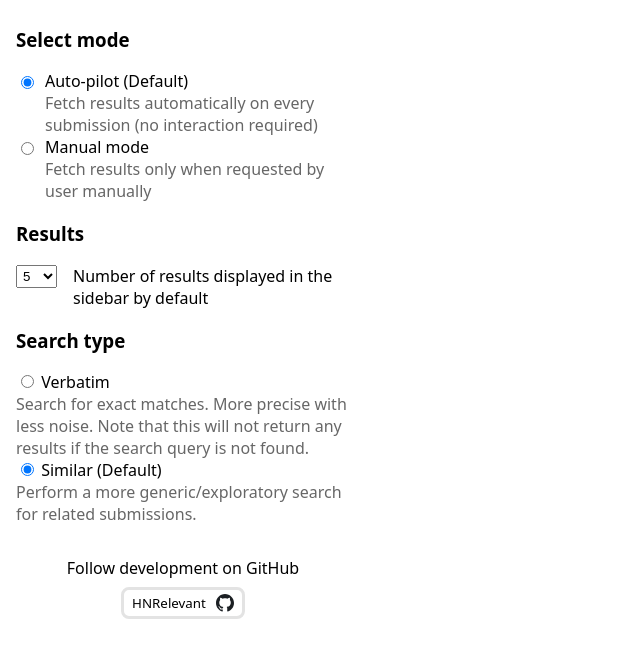
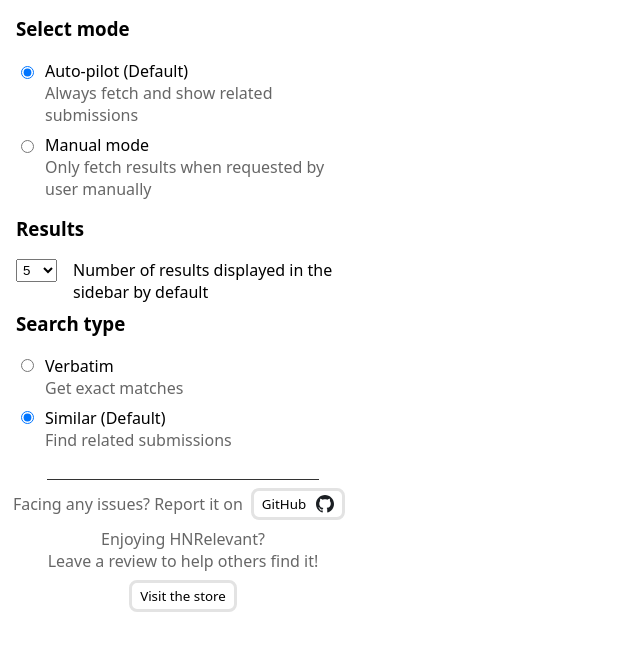
Before and after one commit to imdj/HNRelevant, a plain HTML site: page popup.html in a window 1280 px wide. Shown: the whole page, without its empty margins (0-640 px from the left). Drawn offline with Linux system fonts and the light colour scheme.

Commit message:
Improve popup UI

```diff
--- a/popup.html
+++ b/popup.html
@@ -10,24 +10,24 @@
 <body class="flex h-full flex-col justify-center items-center">
 <div class="flex flex-col w-full">
     <div class="ml-2">
-        <h3>Select mode</h3>
-        <div class="flex flex-row items-baseline">
+        <h3 class="mt-2">Select mode</h3>
+        <div class="flex flex-row items-baseline mb-2">
             <input type="radio" id="auto-mode" name="mode" value="auto" aria-describedby="auto-mode-desc" class="top-0.5 relative" checked>
             <div class="ml-2">
                 <label for="auto-mode">Auto-pilot (Default)</label>
-                <p id="auto-mode-desc">Fetch results automatically on every submission (no interaction required)</p>
+                <p id="auto-mode-desc">Always fetch and show related submissions</p>
             </div>
         </div>
-        <div class="flex flex-row items-baseline">
+        <div class="flex flex-row items-baseline mb-2">
             <input type="radio" id="manual-mode" name="mode" value="manual" aria-describedby="manual-mode-desc" class="top-0.5 relative">
             <div class="ml-2">
                 <label for="manual-mode">Manual mode</label>
-                <p id="manual-mode-desc">Fetch results only when requested by user manually</p>
+                <p id="manual-mode-desc">Only fetch results when requested by user manually</p>
             </div>
         </div>
     </div>
     <div class="ml-2">
-        <h3>Results</h3>
+        <h3 class="mt-2">Results</h3>
         <div class="flex flex-row">
             <select id="results" name="results" class="mb-auto p-0.5">
                 <option value="5" selected>5</option>
@@ -40,29 +40,38 @@
         </div>
     </div>
     <div class="ml-2">
-        <h3>Search type</h3>
-        <div>
+        <h3 class="mt-2">Search type</h3>
+        <div class="flex flex-row items-baseline mb-2">
             <input type="radio" id="verbatim" name="searchType" value="verbatim">
+            <div class="ml-2">
                 <label for="verbatim">Verbatim</label>
-            <p>Search for exact matches. More precise with less noise. Note that this will not return any results if the search query is not found.</p>
+                <p>Get exact matches</p>
             </div>
-        <div>
+        </div>
+        <div class="flex flex-row items-baseline mb-2">
             <input type="radio" id="similar" name="searchType" value="similar" checked>
+            <div class="ml-2">
                 <label for="similar">Similar (Default)</label>
-            <p>Perform a more generic/exploratory search for related submissions.</p>
+                <p>Find related submissions</p>
             </div>
         </div>
     </div>
-<footer class="flex flex-col mt-8 mb-2 justify-center items-center">
-    <span class="mb-2">Follow development on GitHub</span>
-    <a href="https://github.com/imdj/HNRelevant" class="btn ml-2" target="_blank">
-        <span>HNRelevant</span>
+</div>
+<footer class="flex flex-col mt-3 mb-2 justify-center items-center">
+    <hr style="border: none; height: 1px; background-color: #333; width: 80%;">
+    <p class="flex items-center">Facing any issues? Report it on <a href="https://github.com/imdj/HNRelevant" class="btn" target="_blank">
+            <span>GitHub</span>
             <svg xmlns="http://www.w3.org/2000/svg" width="18" height="18" viewBox="0 0 1024 1024" fill="none">
                 <path fill-rule="evenodd" clip-rule="evenodd"
                     d="M8 0C3.58 0 0 3.58 0 8C0 11.54 2.29 14.53 5.47 15.59C5.87 15.66 6.02 15.42 6.02 15.21C6.02 15.02 6.01 14.39 6.01 13.72C4 14.09 3.48 13.23 3.32 12.78C3.23 12.55 2.84 11.84 2.5 11.65C2.22 11.5 1.82 11.13 2.49 11.12C3.12 11.11 3.57 11.7 3.72 11.94C4.44 13.15 5.59 12.81 6.05 12.6C6.12 12.08 6.33 11.73 6.56 11.53C4.78 11.33 2.92 10.64 2.92 7.58C2.92 6.71 3.23 5.99 3.74 5.43C3.66 5.23 3.38 4.41 3.82 3.31C3.82 3.31 4.49 3.1 6.02 4.13C6.66 3.95 7.34 3.86 8.02 3.86C8.7 3.86 9.38 3.95 10.02 4.13C11.55 3.09 12.22 3.31 12.22 3.31C12.66 4.41 12.38 5.23 12.3 5.43C12.81 5.99 13.12 6.7 13.12 7.58C13.12 10.65 11.25 11.33 9.47 11.53C9.76 11.78 10.01 12.26 10.01 13.01C10.01 14.08 10 14.94 10 15.21C10 15.42 10.15 15.67 10.55 15.59C13.71 14.53 16 11.53 16 8C16 3.58 12.42 0 8 0Z"
                     transform="scale(64)" fill="#1B1F23"/>
             </svg>
         </a>
+    </p>
+    <p class="flex flex-col items-center mt-2" style="gap: 0.5rem; text-align: center;">
+        Enjoying HNRelevant?<br>Leave a review to help others find it!
+        <a id="review-btn" class="btn" target="_blank" href="https://chromewebstore.google.com/detail/hnrelevant/iajhnkeiioebplnbfkpnlnggkgblmoln" >Visit the store</a>
+    </p>
 </footer>
 <script src="./scripts/third-party/browser-polyfill.min.js"></script>
 <script src="./scripts/utils.js"></script>
--- a/scripts/popup.js
+++ b/scripts/popup.js
@@ -61,6 +61,17 @@ async function initPopup() {
     }
     resultsDropdown.value = preferences.numOfResults;
 
+    // Set review button
+    const reviewButton = document.getElementById("review-btn");
+    if (chrome.runtime.getURL('').startsWith('moz-extension://')) {
+        reviewButton.textContent = "Review on Firefox Add-ons";
+        reviewButton.href = `https://addons.mozilla.org/en-US/firefox/addon/hnrelevant/`;
+    }
+    else {
+        reviewButton.textContent = "Review on Chrome Web Store";
+        reviewButton.href = `https://chromewebstore.google.com/detail/hnrelevant/iajhnkeiioebplnbfkpnlnggkgblmoln`;
+    }
+
     // add event listeners to the input elements
     for (const radioButton of modeRadioButtons) {
         radioButton.addEventListener("change", (event) => {
```
Lines whose indentation alone changed are shown as unchanged.
